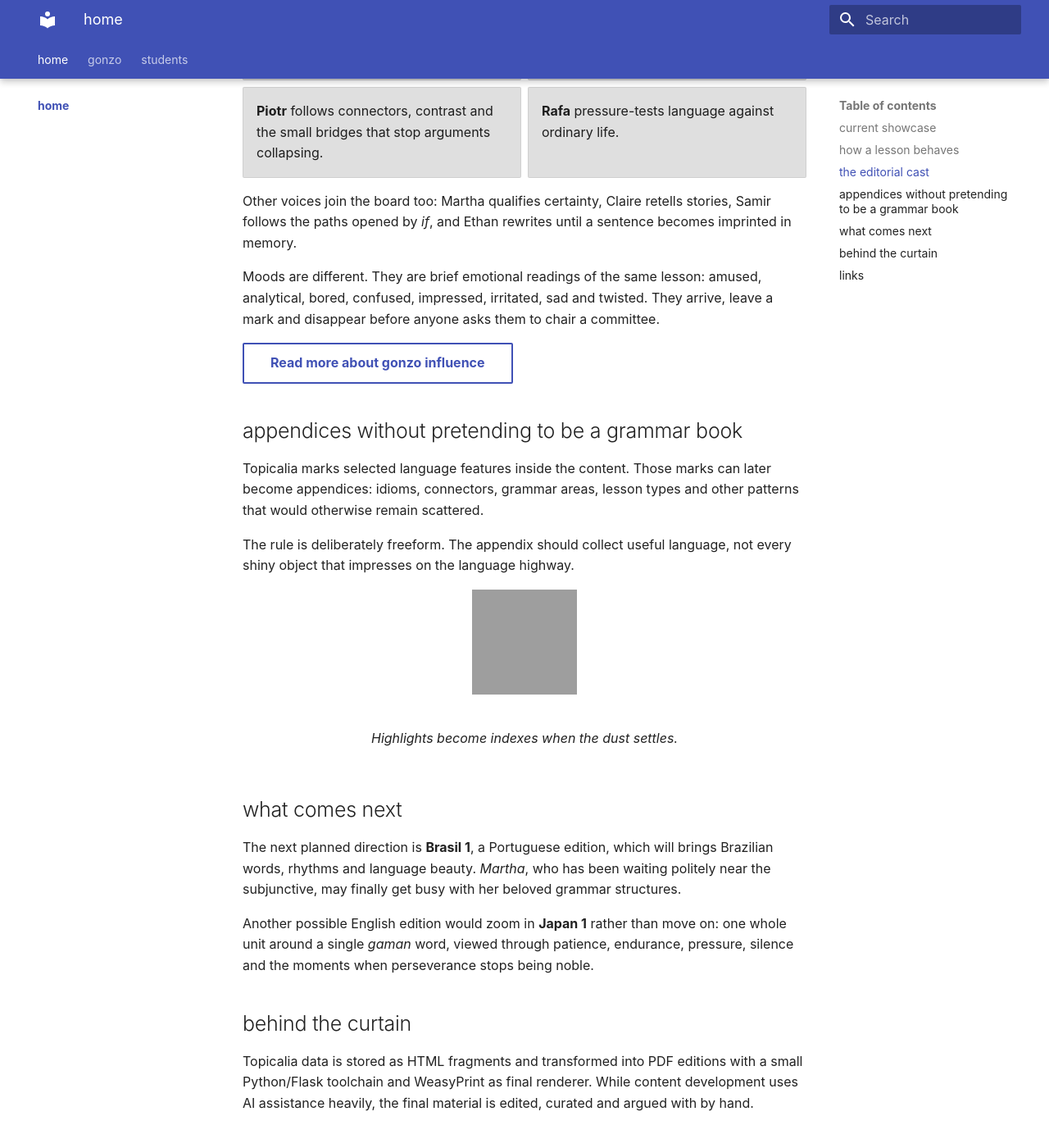
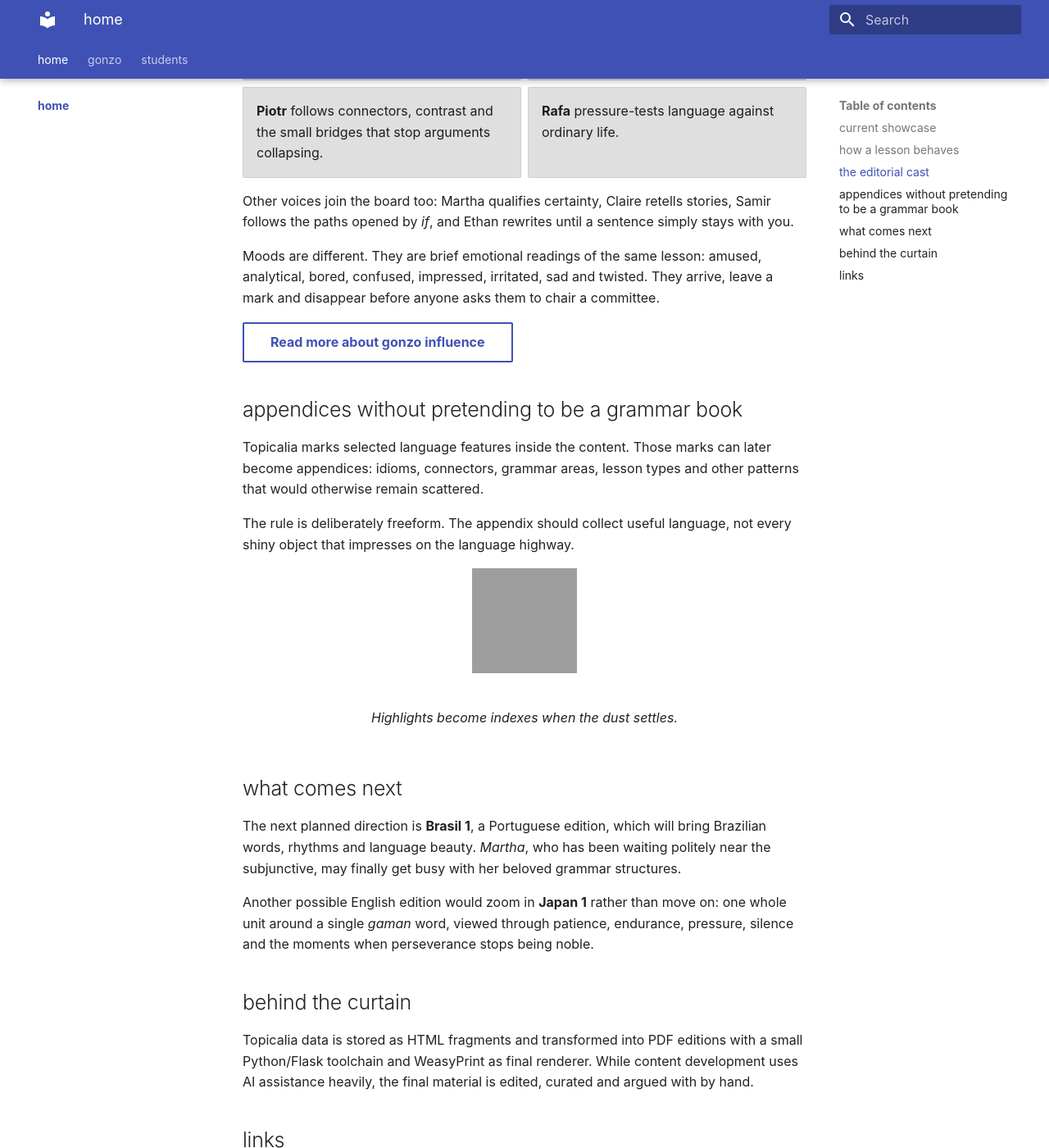
Before and after one commit to jiwanski/topicalia2-notes, an MkDocs documentation site: the page built from docs/index.md, in a window 1280 px wide and 1400 px high, scrolled down 1882 px. Shown: the whole window at 82% size. Built offline with MkDocs 1.6.1 and Material for MkDocs 9.7.7, drawn with Linux system fonts in a browser that asks for light colours; some of the changed text lies outside the part shown; grey boxes are pictures that could not be loaded.

Commit message:
subtle edits to home page

```diff
--- a/docs/index.md
+++ b/docs/index.md
@@ -83,7 +83,7 @@ Personas are recurring language critics. Each one notices something different, f
 
 </div>
 
-Other voices join the board too: Martha qualifies certainty, Claire retells stories, Samir follows the paths opened by <em>if</em>, and Ethan rewrites until a sentence becomes imprinted in memory.
+Other voices join the board too: Martha qualifies certainty, Claire retells stories, Samir follows the paths opened by <em>if</em>, and Ethan rewrites until a sentence simply stays with you.
 
 Moods are different. They are brief emotional readings of the same lesson: amused, analytical, bored, confused, impressed, irritated, sad and twisted. They arrive, leave a mark and disappear before anyone asks them to chair a committee.
 
@@ -102,7 +102,7 @@ The rule is deliberately freeform. The appendix should collect useful language,
 
 ## what comes next
 
-The next planned direction is **Brasil 1**, a Portuguese edition, which will brings Brazilian words, rhythms and language beauty. _Martha_, who has been waiting politely near the subjunctive, may finally get busy with her beloved grammar structures.
+The next planned direction is **Brasil 1**, a Portuguese edition, which will bring Brazilian words, rhythms and language beauty. _Martha_, who has been waiting politely near the subjunctive, may finally get busy with her beloved grammar structures.
 
 Another possible English edition would zoom in **Japan 1** rather than move on: one whole unit around a single <em>gaman</em> word, viewed through patience, endurance, pressure, silence and the moments when perseverance stops being noble.
 
```
Also changed, not shown: other parts of docs/index.md (+1 -1 lines).
